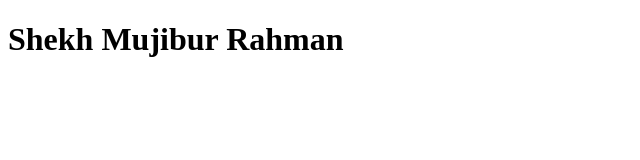
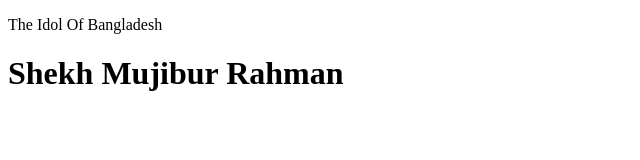
Before and after one commit to partho522/SMR, a plain HTML site: page SMR/index.html in a window 1280 px wide. Shown: the whole page, without its empty margins (0-640 px from the left). Drawn offline with Linux system fonts and the light colour scheme.

Commit message:
second version

```diff
--- a/SMR/index.html
+++ b/SMR/index.html
@@ -4,6 +4,7 @@
 	<title>Shekh Mujibur Rahman</title>
 </head>
 <body>
+	<p>The Idol Of Bangladesh</p>
 	<div class="text-container">
 		<h1>Shekh Mujibur Rahman</h1>
 	</div>
```
